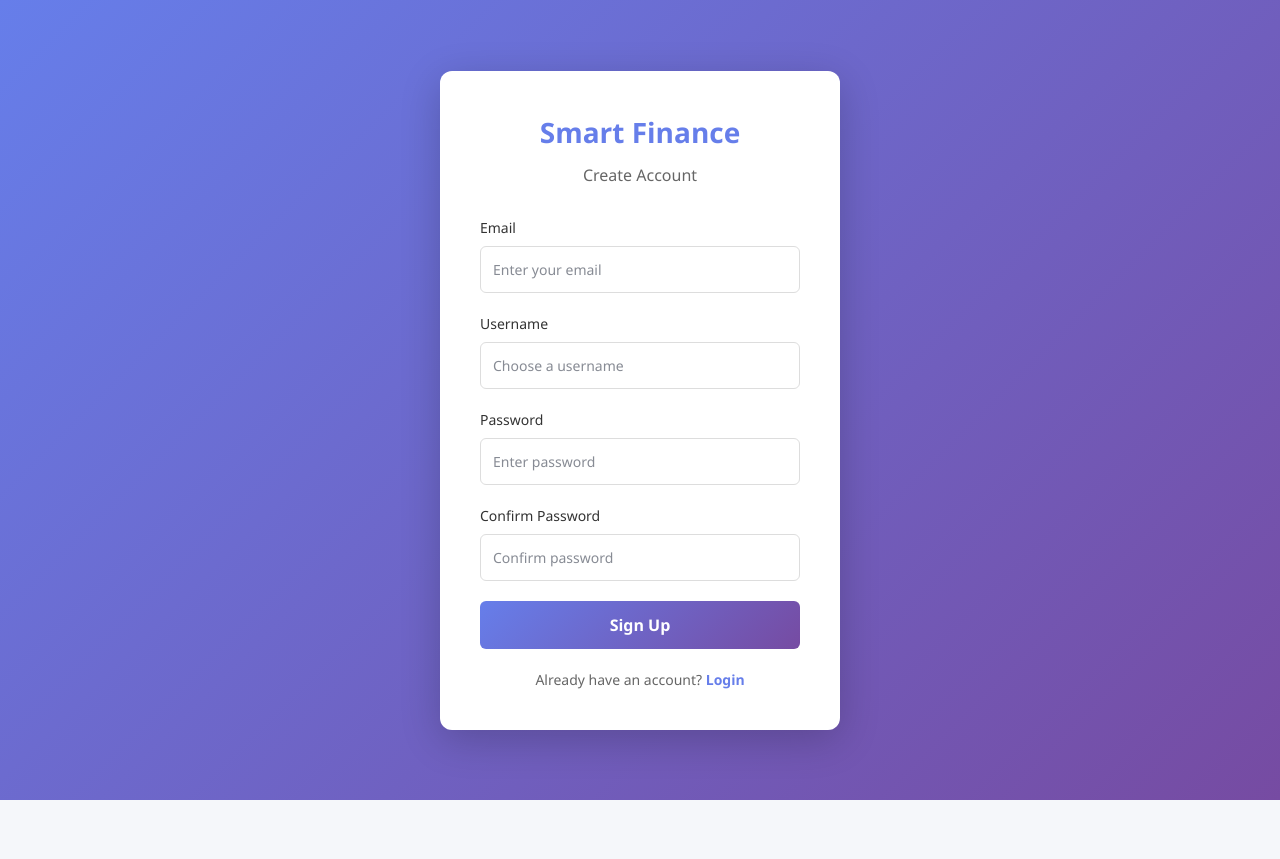
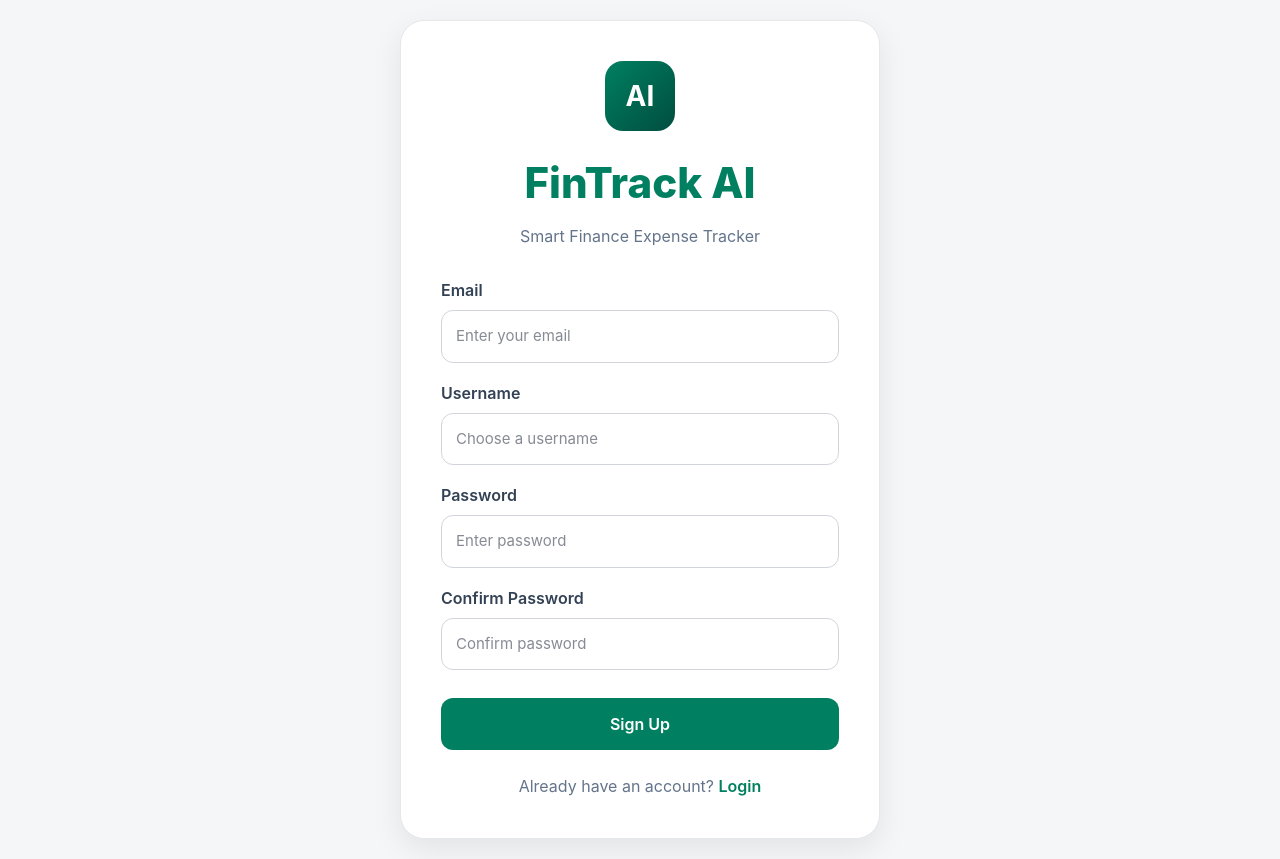
Before and after one commit to vidhiujjwal1307/FinTrack-AI, a React (Vite) app in the folder frontend/: page /signup in a window 1280 px wide. Before the commit the page ends 800 px from the top, so only its background shows below. Built offline with nearby package versions, Linux system fonts and the light colour scheme.

Commit message:
login signup fix

```diff
--- a/frontend/src/App.jsx
+++ b/frontend/src/App.jsx
@@ -1,6 +1,7 @@
 import { useState, useEffect } from "react";
 import axios from "axios";
 import BudgetCards from "./components/BudgetCards";
+import Profile from "./Profile";
 import {
   PieChart,
   Pie,
--- a/frontend/src/Dashboard.jsx
+++ b/frontend/src/Dashboard.jsx
@@ -550,13 +550,21 @@ function Dashboard() {
               <Help />
             </button>
             <button
-              className="avatar"
-              type="button"
-              aria-label="User profile"
-              onClick={() => showMessage("Profile page coming soon.")}
-            >
-              AI
-            </button>
+  className="avatar"
+  type="button"
+  aria-label="User profile"
+  onClick={() => navigate("/profile")}
+>
+  {user?.username?.charAt(0)?.toUpperCase() || "U"}
+</button>
+
+<button
+  className="logout-btn"
+  type="button"
+  onClick={handleLogout}
+>
+  Logout
+</button>
           </div>
         </header>
 
--- /dev/null
+++ b/frontend/src/Profile.jsx
@@ -0,0 +1,30 @@
+import { useContext } from "react";
+import { AuthContext } from "./context/AuthContext";
+import { useNavigate } from "react-router-dom";
+
+function Profile() {
+  const { user } = useContext(AuthContext);
+  const navigate = useNavigate();
+
+  return (
+    <div className="profile-page">
+      <div className="profile-card">
+        <div className="profile-avatar">
+          {user?.username?.charAt(0)?.toUpperCase() || "U"}
+        </div>
+
+        <h2>{user?.username}</h2>
+        <p>{user?.email}</p>
+
+        <button
+          className="secondary-button"
+          onClick={() => navigate("/dashboard")}
+        >
+          Back to Dashboard
+        </button>
+      </div>
+    </div>
+  );
+}
+
+export default Profile;
--- a/frontend/src/context/AuthContext.jsx
+++ b/frontend/src/context/AuthContext.jsx
@@ -70,12 +70,14 @@ export const AuthProvider = ({ children }) => {
   };
 
   const logout = () => {
-    setToken(null);
-    setUser(null);
-    localStorage.removeItem('fintrack_token');
-    localStorage.removeItem('fintrack_user');
-    delete axios.defaults.headers.common['Authorization'];
-  };
+  localStorage.removeItem("fintrack_token");
+  localStorage.removeItem("fintrack_user");
+
+  delete axios.defaults.headers.common["Authorization"];
+
+  setUser(null);
+  setToken(null);
+};
 
   return (
     <AuthContext.Provider value={{ user, token, loading, login, signup, logout }}>
--- a/frontend/src/index.css
+++ b/frontend/src/index.css
@@ -47,7 +47,7 @@ button {
 }
 
 .theme-lavender {
-  --green: #7c3aed;
+  --green: #a23aed;
   --panel: #ffffff;
   --line: #ddd6fe;
 }
@@ -55,7 +55,7 @@ button {
 .theme-lavender,
 .theme-lavender .sidebar,
 .theme-lavender .topbar {
-  background: #f7f3ff;
+  background: #fbf3ff;
 }
 
 .theme-sunset {
@@ -1304,6 +1304,20 @@ button {
     display: none;
   }
 }
+.logout-btn {
+  border: none;
+  background: #ef4444;
+  color: white;
+  padding: 10px 16px;
+  border-radius: 9px;
+  font-weight: 700;
+  cursor: pointer;
+  transition: 0.2s;
+}
+
+.logout-btn:hover {
+  background: #dc2626;
+}
 
 @media (max-width: 560px) {
   .brand h1 {
@@ -1340,3 +1354,33 @@ button {
     text-align: center;
   }
 }
+.profile-page {
+  min-height: 100vh;
+  background: #f5f7fa;
+  display: flex;
+  justify-content: center;
+  align-items: center;
+}
+
+.profile-card {
+  width: 420px;
+  background: white;
+  padding: 40px;
+  border-radius: 16px;
+  text-align: center;
+  box-shadow: 0 12px 28px rgba(0,0,0,0.08);
+}
+
+.profile-avatar {
+  width: 90px;
+  height: 90px;
+  border-radius: 50%;
+  background: linear-gradient(135deg, #1e3a8a, #2563eb);
+  color: white;
+  font-size: 32px;
+  font-weight: bold;
+  display: flex;
+  justify-content: center;
+  align-items: center;
+  margin: 0 auto 20px;
+}
--- a/frontend/src/main.jsx
+++ b/frontend/src/main.jsx
@@ -5,6 +5,7 @@ import { AuthProvider } from "./context/AuthContext";
 import Dashboard from "./Dashboard";
 import Login from "./pages/Login";
 import Signup from "./pages/Signup";
+import Profile from "./Profile";
 import ProtectedRoute from "./components/ProtectedRoute";
 import "./index.css";
 
@@ -23,6 +24,14 @@ ReactDOM.createRoot(document.getElementById("root")).render(
               </ProtectedRoute>
             }
           />
+          <Route
+  path="/profile"
+  element={
+    <ProtectedRoute>
+      <Profile />
+    </ProtectedRoute>
+  }
+/>
           <Route path="/" element={<Navigate to="/dashboard" replace />} />
         </Routes>
       </AuthProvider>
--- a/frontend/src/pages/Auth.css
+++ b/frontend/src/pages/Auth.css
@@ -1,40 +1,55 @@
 .auth-container {
+  min-height: 100vh;
+  background: #f4f6f8;
   display: flex;
   justify-content: center;
   align-items: center;
-  min-height: 100vh;
-  background: linear-gradient(135deg, #667eea 0%, #764ba2 100%);
-  font-family: 'Segoe UI', Tahoma, Geneva, Verdana, sans-serif;
+  padding: 20px;
 }
 
 .auth-card {
+  width: 100%;
+  max-width: 480px;
   background: white;
   padding: 40px;
-  border-radius: 12px;
-  box-shadow: 0 10px 40px rgba(0, 0, 0, 0.2);
-  width: 100%;
-  max-width: 400px;
+  border-radius: 24px;
+  box-shadow: 0 10px 30px rgba(0, 0, 0, 0.08);
+  border: 1px solid #e5e7eb;
+}
+
+.auth-logo {
+  width: 70px;
+  height: 70px;
+  background: linear-gradient(135deg, #008060, #004d40);
+  color: white;
+  font-size: 28px;
+  font-weight: 700;
+  border-radius: 18px;
+  display: flex;
+  align-items: center;
+  justify-content: center;
+  margin: 0 auto 20px;
 }
 
 .auth-title {
   text-align: center;
-  color: #667eea;
-  margin: 0 0 10px 0;
-  font-size: 28px;
-  font-weight: 600;
+  color: #008060;
+  font-size: 42px;
+  font-weight: 800;
+  margin-bottom: 10px;
 }
 
 .auth-subtitle {
   text-align: center;
-  color: #666;
-  margin: 0 0 30px 0;
+  color: #64748b;
+  margin-bottom: 30px;
   font-size: 16px;
 }
 
 .auth-form {
   display: flex;
   flex-direction: column;
-  gap: 20px;
+  gap: 18px;
 }
 
 .form-group {
@@ -44,46 +59,39 @@
 
 .form-group label {
   margin-bottom: 8px;
-  color: #333;
-  font-weight: 500;
-  font-size: 14px;
+  font-weight: 600;
+  color: #334155;
 }
 
 .form-group input {
-  padding: 12px;
-  border: 1px solid #ddd;
-  border-radius: 6px;
-  font-size: 14px;
-  font-family: 'Segoe UI', Tahoma, Geneva, Verdana, sans-serif;
-  transition: border-color 0.3s;
+  padding: 14px;
+  border: 1px solid #d1d5db;
+  border-radius: 12px;
+  font-size: 15px;
+  transition: 0.3s;
 }
 
 .form-group input:focus {
   outline: none;
-  border-color: #667eea;
-  box-shadow: 0 0 0 3px rgba(102, 126, 234, 0.1);
-}
-
-.form-group input:disabled {
-  background-color: #f5f5f5;
-  cursor: not-allowed;
+  border-color: #008060;
+  box-shadow: 0 0 0 3px rgba(0, 128, 96, 0.12);
 }
 
 .auth-button {
-  padding: 12px;
-  background: linear-gradient(135deg, #667eea 0%, #764ba2 100%);
+  margin-top: 10px;
+  padding: 14px;
+  border: none;
+  border-radius: 12px;
+  background: #008060;
   color: white;
-  border: none;
-  border-radius: 6px;
   font-size: 16px;
   font-weight: 600;
   cursor: pointer;
-  transition: transform 0.2s, box-shadow 0.2s;
+  transition: 0.3s;
 }
 
-.auth-button:hover:not(:disabled) {
-  transform: translateY(-2px);
-  box-shadow: 0 5px 20px rgba(102, 126, 234, 0.4);
+.auth-button:hover {
+  background: #006d52;
 }
 
 .auth-button:disabled {
@@ -92,29 +100,25 @@
 }
 
 .error-message {
-  background-color: #fee;
-  color: #c33;
+  background: #fee2e2;
+  color: #b91c1c;
   padding: 12px;
-  border-radius: 6px;
-  font-size: 14px;
+  border-radius: 10px;
   margin-bottom: 20px;
-  border-left: 4px solid #c33;
 }
 
 .auth-link {
   text-align: center;
-  margin-top: 20px;
-  color: #666;
-  font-size: 14px;
+  margin-top: 24px;
+  color: #64748b;
 }
 
 .auth-link a {
-  color: #667eea;
+  color: #008060;
   text-decoration: none;
   font-weight: 600;
-  transition: color 0.3s;
 }
 
 .auth-link a:hover {
-  color: #764ba2;
+  text-decoration: underline;
 }
--- a/frontend/src/pages/Signup.jsx
+++ b/frontend/src/pages/Signup.jsx
@@ -57,17 +57,20 @@ export default function Signup() {
   return (
   <div className="auth-container">
     <div className="auth-card">
-        <h1 className="auth-title">Smart Finance</h1>
-        <p className="auth-subtitle">Create Account</p>
+      <div className="auth-logo">AI</div>
+
+      <h1 className="auth-title">FinTrack AI</h1>
+      <p className="auth-subtitle">
+        Smart Finance Expense Tracker
+      </p>
 
       {error && <div className="error-message">{error}</div>}
 
       <form onSubmit={handleSubmit} className="auth-form">
         <div className="form-group">
-            <label htmlFor="email">Email</label>
+          <label>Email</label>
           <input
             type="email"
-              id="email"
             name="email"
             value={formData.email}
             onChange={handleChange}
@@ -77,10 +80,9 @@ export default function Signup() {
         </div>
 
         <div className="form-group">
-            <label htmlFor="username">Username</label>
+          <label>Username</label>
           <input
             type="text"
-              id="username"
             name="username"
             value={formData.username}
             onChange={handleChange}
@@ -90,10 +92,9 @@ export default function Signup() {
         </div>
 
         <div className="form-group">
-            <label htmlFor="password">Password</label>
+          <label>Password</label>
           <input
             type="password"
-              id="password"
             name="password"
             value={formData.password}
             onChange={handleChange}
@@ -103,10 +104,9 @@ export default function Signup() {
         </div>
 
         <div className="form-group">
-            <label htmlFor="confirmPassword">Confirm Password</label>
+          <label>Confirm Password</label>
           <input
             type="password"
-              id="confirmPassword"
             name="confirmPassword"
             value={formData.confirmPassword}
             onChange={handleChange}
@@ -115,8 +115,12 @@ export default function Signup() {
           />
         </div>
 
-          <button type="submit" className="auth-button" disabled={loading}>
-            {loading ? 'Creating Account...' : 'Sign Up'}
+        <button
+          type="submit"
+          className="auth-button"
+          disabled={loading}
+        >
+          {loading ? "Creating Account..." : "Sign Up"}
         </button>
       </form>
 
```
Also changed, not shown: 1 other file (tests, documents, lock files or other folders). Lines whose indentation alone changed are shown as unchanged.
